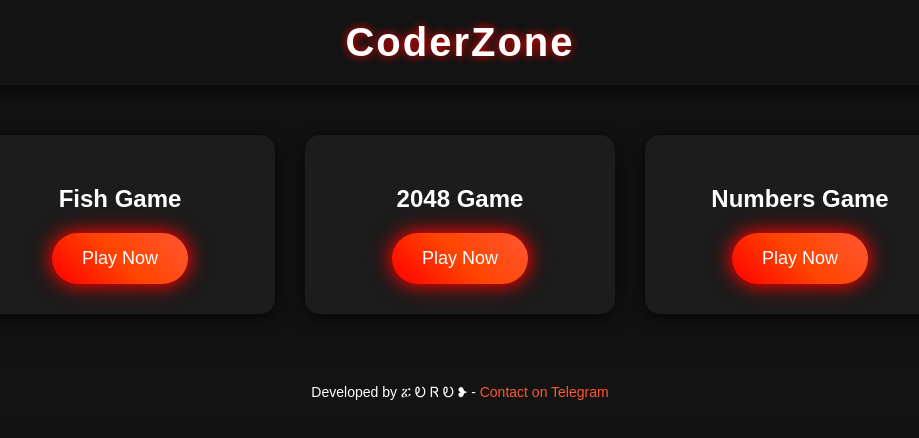
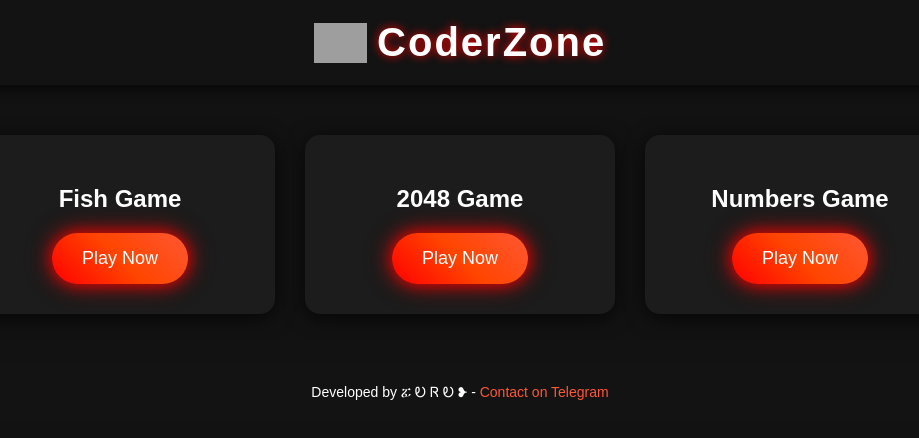
Before and after one commit to ZORO2045/Games, a plain HTML site: page index.html in a window 1280 px wide. Shown: the whole page, without its empty margins (180-1099 px from the left). Drawn offline with Linux system fonts and the light colour scheme; grey boxes are pictures that could not be loaded.

Commit message:
Update index.html

```diff
--- a/index.html
+++ b/index.html
@@ -3,7 +3,8 @@
 <head>
     <meta charset="UTF-8">
     <meta name="viewport" content="width=device-width, initial-scale=1.0">
-    <title>Game List</title>
+    <title>CoderZone Games</title>
+    <link rel="icon" href="https://i.ibb.co/K7YhTLD/IMG-20240912-172137-465.jpg" type="image/x-icon">
     <style>
         /* Body Styling */
         body {
@@ -51,6 +52,21 @@
             top: 0;
             box-shadow: 0 4px 15px rgba(0, 0, 0, 0.7);
             z-index: 1000;
+            display: flex;
+            align-items: center;
+            justify-content: center;
+        }
+
+        header a {
+            display: flex;
+            align-items: center;
+            text-decoration: none;
+            color: white;
+        }
+
+        header img {
+            height: 40px; /* Adjust size as needed */
+            margin-right: 10px;
         }
 
         h1 {
@@ -160,7 +176,10 @@
 
     <!-- Header -->
     <header>
-        <h1>CoderZone</h1>
+        <a href="https://t.me/infoGRX" target="_blank">
+            <img src="https://i.ibb.co/K7YhTLD/IMG-20240912-172137-465.jpg" alt="Logo"> <!-- Replace with your image file -->
+            <h1>CoderZone</h1>
+        </a>
     </header>
 
     <!-- Main Content -->
```
